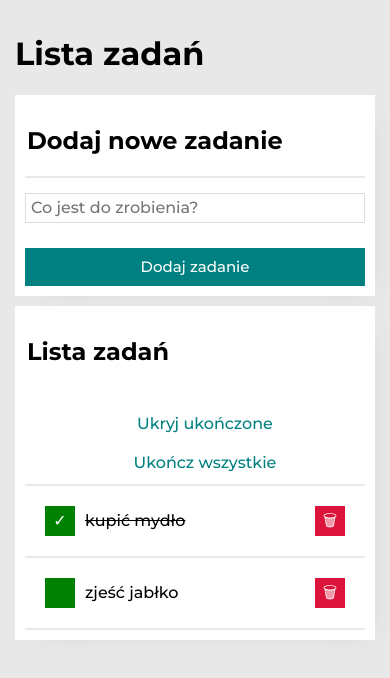
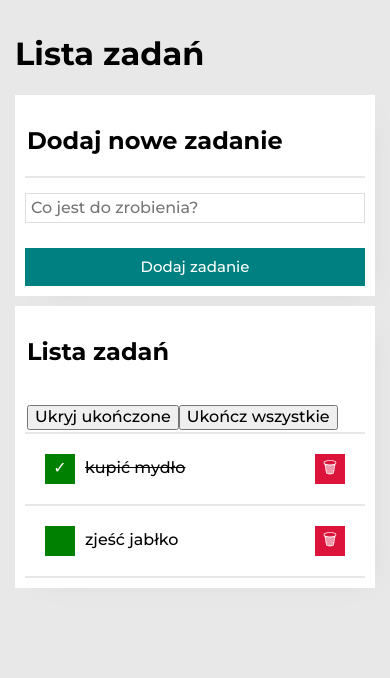
Before and after one commit to Anna-Malik/tasks-list-react, a React (Create React App) app: page / in a window 390 px wide. Shown: the top 678 px of the page. Built offline with nearby package versions, Linux system fonts and the light colour scheme.

Commit message:
section__buttons changed to buttons__buttons

```diff
--- a/src/Buttons/style.css
+++ b/src/Buttons/style.css
@@ -3,7 +3,7 @@
     flex-wrap: wrap;
 }
 
-.section__buttons {
+.buttons__buttons {
     border: none;
     background-color: transparent;
     color: teal;
@@ -13,23 +13,34 @@
 }
 
 @media (max-width: 767px) {
-    .section__buttons {
+    .buttons__buttons {
         flex-basis: 100%;
         padding: 10px;
     }
 }
 
-.section__buttons:hover {
+.buttons__buttons:hover {
     cursor: pointer;
     color: rgb(11, 171, 171);
     transition: 0.5s;
 }
 
-.section__buttons:active {
+.buttons__buttons:active {
     color: hsl(180, 88%, 45%);
 }
 
-.section__buttons:disabled {
+.buttons__buttons:disabled {
     color: #ccc;
     cursor: not-allowed;
 }
+
+.buttons__button:hover {
+    transform: scale(1.1);
+    transition: 0.5s;
+    background-color: rgb(11, 171, 171);
+    cursor: pointer;
+}
+
+.buttons__button:active {
+    background-color: hsl(180, 88%, 45%);
+}
```
